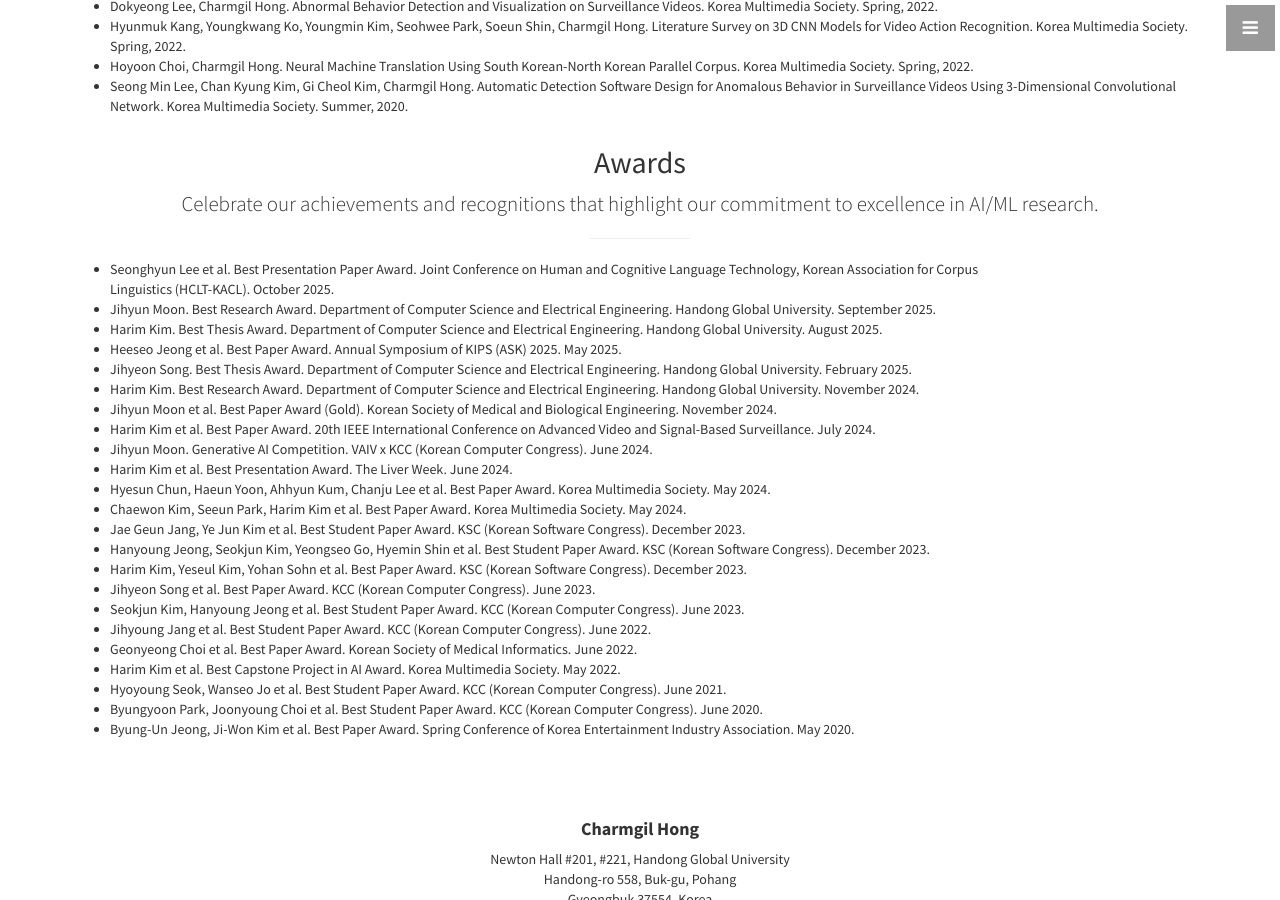
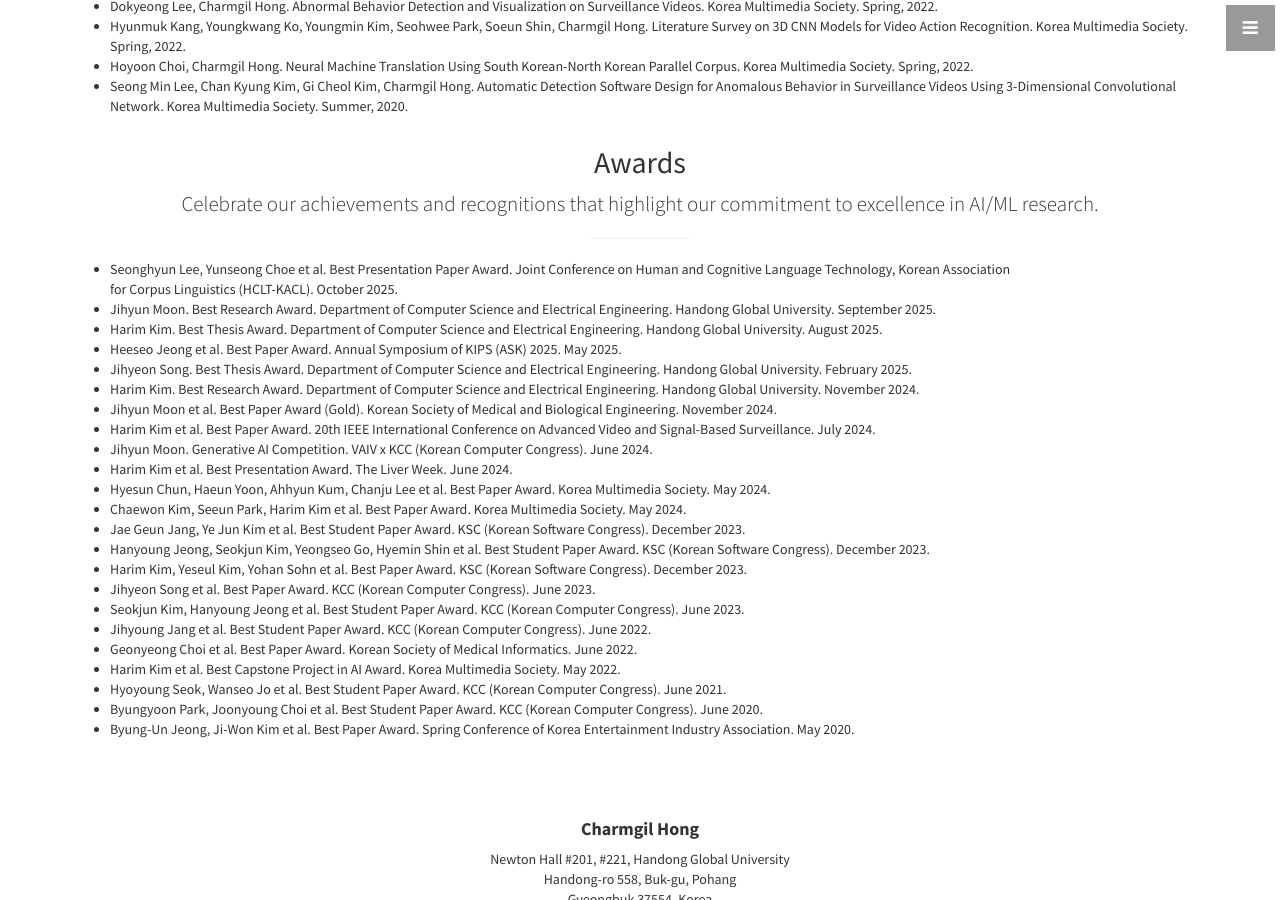
Before and after one commit to nth221/nth221.github.io, a Jekyll site: the page built from index.html, in a window 1280 px wide and 900 px high, scrolled down 6398 px. Built offline with Jekyll 4.4.1, drawn with Linux system fonts in a browser that asks for light colours.

Commit message:
modified:   _includes/portfolio.html

```diff
--- a/_includes/portfolio.html
+++ b/_includes/portfolio.html
@@ -124,7 +124,7 @@
         <div class="row">
           <div class="col-lg-10 text-justify">
             <ul class="publication-list">
-              <li>Seonghyun Lee et al. Best Presentation Paper Award. Joint Conference on Human and Cognitive Language Technology, Korean Association for Corpus Linguistics (HCLT-KACL). October 2025.</li>
+              <li>Seonghyun Lee, Yunseong Choe et al. Best Presentation Paper Award. Joint Conference on Human and Cognitive Language Technology, Korean Association for Corpus Linguistics (HCLT-KACL). October 2025.</li>
               <li>Jihyun Moon. Best Research Award. Department of Computer Science and Electrical Engineering. Handong Global University. September 2025.</li>
               <li>Harim Kim. Best Thesis Award. Department of Computer Science and Electrical Engineering. Handong Global University. August 2025.</li>
               <li>Heeseo Jeong et al. Best Paper Award. Annual Symposium of KIPS (ASK) 2025. May 2025.</li>
```
